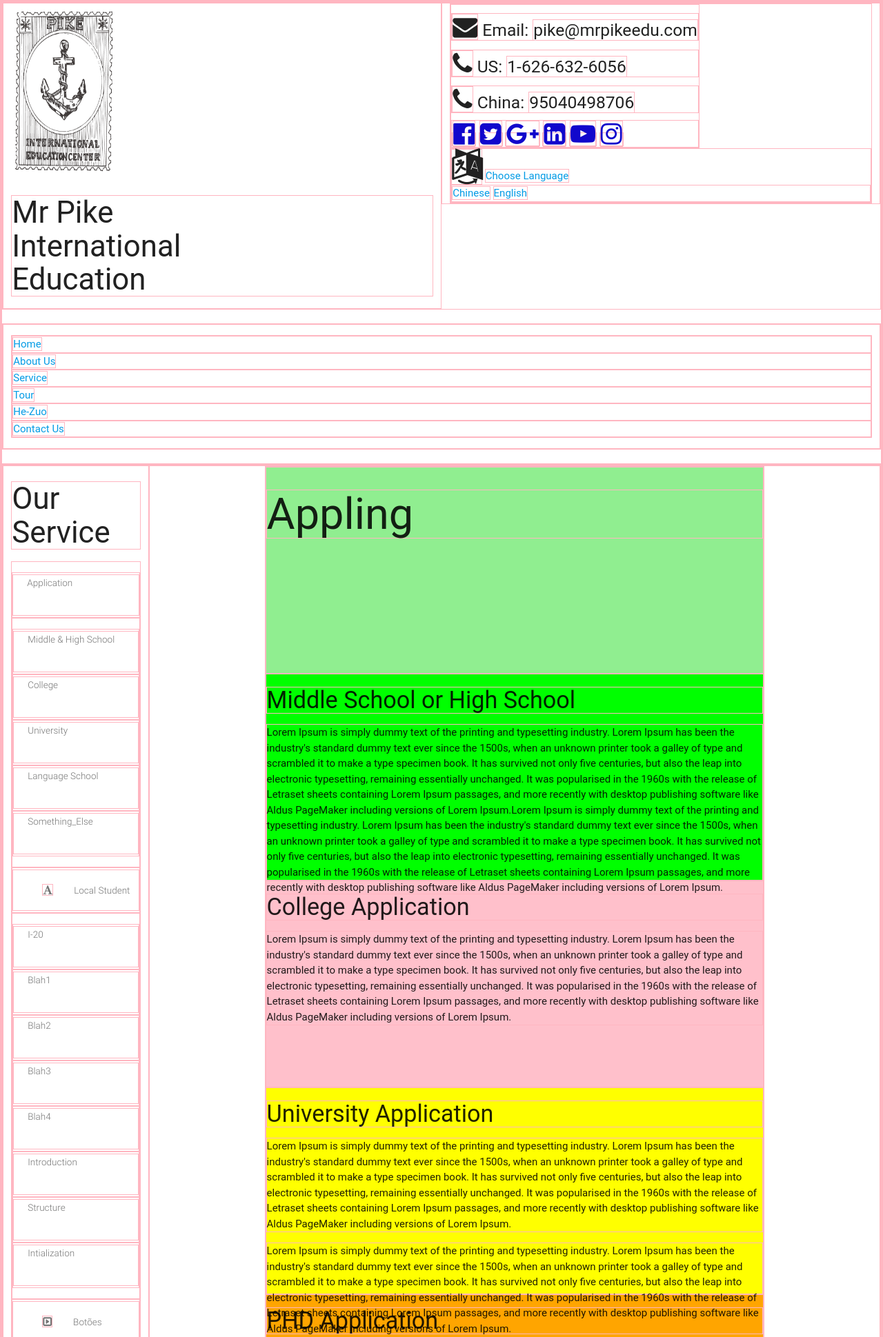
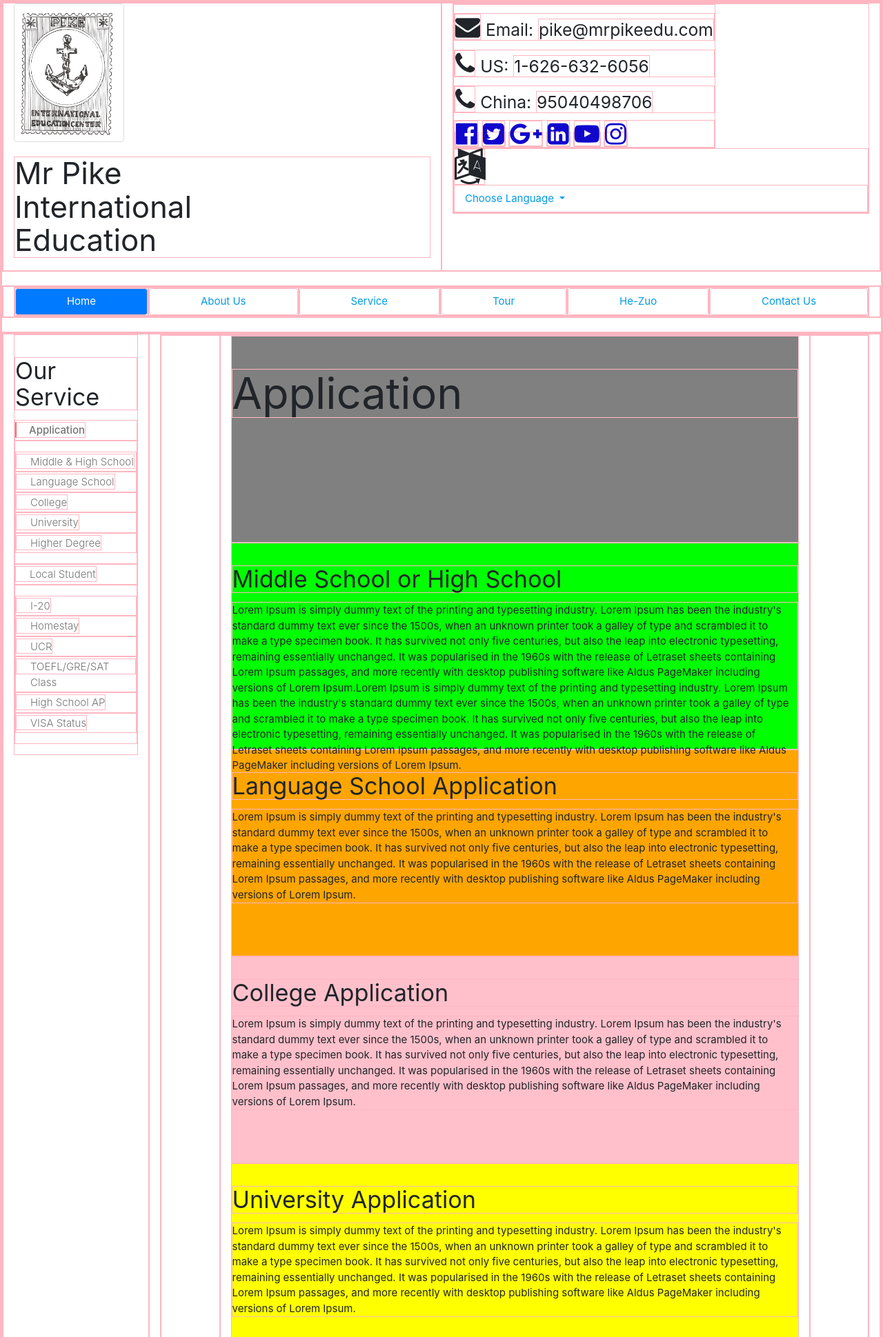
Before and after one commit to pikeedu/mrpike, a Django app: page /service in a window 1280 px wide. Shown: the top 1939 px of the page at 69% size. Run offline with Django 3.2, Linux system fonts and the light colour scheme; some libraries are stand-ins or nearby versions; some web fonts are replaced.

Commit message:
revise service page

```diff
--- a/apps/eng/static/eng/css/service/service.css
+++ b/apps/eng/static/eng/css/service/service.css
@@ -2,23 +2,27 @@
   border: 1px solid lightpink;
 }
 
-@import 'https://fonts.googleapis.com/css?family=Roboto';
+.side-menu{
+  /*min-height: 100px;*/
+  /*min-height: 1000px;*/
+}
+/*@import 'https://fonts.googleapis.com/css?family=Roboto';
 .side-menu {
   font-family: 'Roboto', sans-serif;
   position: relative;
-  /*position: absolute;*/
-  /*top: 0;*/
   left: 0;
   margin: 0;
   padding: 0;
+  width:auto;
+  overflow: hidden;*/
   /*height: 100%;*/
   /*width: 60px;*/
-  width:auto;
-  list-style-type: none;
+  /*list-style-type: none;*/
   /*background: lightgreen;*/
-  overflow: hidden;
+  /*position: absolute;*/
+  /*top: 0;*/
   /*transition: width .5s;*/
-}
+/*}*/
 
 /*.side-menu:hover {
   width: 300px;
@@ -26,28 +30,28 @@
 
 .sub-menu{
   /*list-style: none;*/
-  list-style-type: none;
+  /*list-style-type: none;*/
 }
 
 /*.side-menu li {
   width: 450px;
 }*/
 
-.side-menu li span {
+/*.side-menu li span {
   font-size: 1rem;
   margin: 20px 30px 0 22px;
+}*/
+
+.side-menu li a {
+  /*display: block;*/
+  /*font-size: .9rem;*/
+  /*text-decoration: none;*/
+  /*color: #FFF;*/
+  /*height: 60px;*/
 }
 
-.side-menu li a {
-  display: block;
-  font-size: .9rem;
-  text-decoration: none;
-  /*color: #FFF;*/
-  height: 60px;
-}
-
-.side-menu li a:hover,
-.side-menu li:first-child a {
+/*.side-menu li a:hover,*/
+/*.side-menu li:first-child a {*/
   /*background: #14081d;*/
-  display: block;
-}
+  /*display: block;*/
+/*}*/
--- a/apps/eng/static/eng/javascript/service/service.js
+++ b/apps/eng/static/eng/javascript/service/service.js
@@ -1,3 +1,17 @@
 $(document).ready(function(){
   $('.scrollspy').scrollSpy();
 });
+
+// var $window = window;
+var sidebar = document.querySelector('#sidebar');
+
+var offset = 50;
+
+window.addEventListener('scroll', function() {
+    // console.log('scroll');
+    if(window.scrollY >= offset) {
+        sidebar.style.marginTop = window.scrollY-offset+10 + 'px';
+    } else {
+        sidebar.style.marginTop = '0px';
+    }
+});
--- a/apps/eng/templates/eng/service/service.html
+++ b/apps/eng/templates/eng/service/service.html
@@ -5,22 +5,23 @@
     <title>Mr.Pike | Service</title>
     {% load staticfiles %}
     <link rel="stylesheet" href="{% static 'eng/css/service/service.css' %}">
-    <link rel='stylesheet prefetch' href='https://maxcdn.bootstrapcdn.com/font-awesome/4.6.3/css/font-awesome.min.css'>
     <link rel="stylesheet" href="https://cdnjs.cloudflare.com/ajax/libs/font-awesome/4.7.0/css/font-awesome.min.css">
+    <link rel="stylesheet" href="{% static 'eng/css/master/bootstrap.min.css' %}">
     <link rel="stylesheet" href="{% static 'eng/css/master/materialize.min.css' %}">
     <script src="https://ajax.googleapis.com/ajax/libs/jquery/3.2.1/jquery.min.js"></script>
+    <script type="text/javascript" src="{% static 'eng/javascript/master/bootstrap.min.js' %}"></script>
     <script type="text/javascript" src="{% static 'eng/javascript/master/materialize.min.js' %}"></script>
     <script type="text/javascript" src="{% static 'eng/javascript/service/service.js' %}"></script>
   </head>
   <body>
     <header>
       <div id="top_banner" class="row">
-        <div class="col s6">
+        <div class="col-md-6">
           <img id="logo_image" src="./../static/eng/images/logo.png" alt="logo" class="img-thumbnail" width="160" height="250">
           <h3 id="logo_text">Mr Pike <br>International <br>Education</h3>
         </div>
 
-        <div id="banner_info" class="col s6">
+        <div id="banner_info" class="col-md-6">
           <div id="banner_right">
             <div id="banner_contact" style="display:inline-block">
               <h5><i class="fa fa-envelope" style="font-size:36px"></i>&nbsp;Email: <span class="number_email">pike@mrpikeedu.com</span></h5>
@@ -51,7 +52,7 @@
       </div>
 
       <div class="row">
-        <div class="col s12">
+        <div class="col-md-12">
           <ul class="nav nav-pills nav-fill">
             <li class="nav-item">
               <a class="nav-link active" href="#">Home</a>
@@ -77,84 +78,108 @@
     </header>
     <main>
       <div class="row">
-        <div class="col s2">
-          <h3>Our Service</h3>
-          <ul class="side-menu section table-of-contents">
-            <li><a href="#apply">Application</a></li>
+        <div class="col-md-2">
+          <ul id="sidebar" class="side-menu section table-of-contents">
+            <h4>Our Service</h4>
+            <li><a href="#application">Application</a></li>
               <ul class="sub-menu section table-of-contents">
                 <li><a href="#middle_and_high_school">Middle & High School</a></li>
+                <li><a href="#language_school">Language School</a></li>
                 <li><a href="#college">College</a></li>
                 <li><a href="#university">University</a></li>
-              <li><a href="#language_school">Language School</a></li>
-              <li><a href="#phd">Something_Else</a></li>
+                <li><a href="#higher_degree">Higher Degree</a></li>
               </ul>
-            <li><a href="#"><span class="fa fa-font"></span>Local Student</a></li>
+            <li><a href="#local_student">Local Student</a></li>
               <ul class="sub-menu section table-of-contents">
-              <li><a href="#">I-20</a></li>
-              <li><a href="#">Blah1</a></li>
-              <li><a href="#">Blah2</a></li>
-              <li><a href="#">Blah3</a></li>
-              <li><a href="#">Blah4</a></li>
-              <li><a href="#introduction">Introduction</a></li>
-              <li><a href="#structure">Structure</a></li>
-              <li><a href="#initialization">Intialization</a></li>
+                <li><a href="#i-20">I-20</a></li>
+                <li><a href="#homestay">Homestay</a></li>
+                <li><a href="#ucr">UCR</a></li>
+                <li><a href="#classes">TOEFL/GRE/SAT Class</a></li>
+                <li><a href="#ap">High School AP</a></li>
+                <li><a href="#visa">VISA Status</a></li>
               </ul>
-            <li><a href="#"><span class="fa fa-caret-square-o-right"></span>Botões</a></li>
-            <li><a href="#"><span class="fa fa-check-square"></span>Formulários</a></li>
-            <li><a href="#"><span class="fa  fa-square"></span>Cards</a></li>
-            <li><a href="#"><span class="fa fa-bars"></span>Menu</a></li>
           </ul>
         </div>
-        <div class="col s10">
-          <div class="container">
-            <div id="apply" style="height:300px; background-color:lightgreen">
-              <h1>Appling</h1>
+
+        <div class="col-md-10">
+          <div class="row">
+            <div class="col-md-1">
             </div>
-            <div id="middle_and_high_school" style="height:300px; background-color:lime">
+
+            <div class="col-md-10">
+              <div id="application" class="section scrollspy" style="height:300px; background-color:grey">
+                <h1>Application</h1>
+              </div>
+              <div id="middle_and_high_school" class="section scrollspy" style="height:300px; background-color:lime">
                 <h4>Middle School or High School</h4>
                 <p>Lorem Ipsum is simply dummy text of the printing and typesetting industry. Lorem Ipsum has been the industry's standard dummy text ever since the 1500s, when an unknown printer took a galley of type and scrambled it to make a type specimen book. It has survived not only five centuries, but also the leap into electronic typesetting, remaining essentially unchanged. It was popularised in the 1960s with the release of Letraset sheets containing Lorem Ipsum passages, and more recently with desktop publishing software like Aldus PageMaker including versions of Lorem Ipsum.Lorem Ipsum is simply dummy text of the printing and typesetting industry. Lorem Ipsum has been the industry's standard dummy text ever since the 1500s, when an unknown printer took a galley of type and scrambled it to make a type specimen book. It has survived not only five centuries, but also the leap into electronic typesetting, remaining essentially unchanged. It was popularised in the 1960s with the release of Letraset sheets containing Lorem Ipsum passages, and more recently with desktop publishing software like Aldus PageMaker including versions of Lorem Ipsum.</p>
               </div>
-            <div id="college" style="height:300px; background-color:pink">
+              <div id="language_school" class="section scrollspy" style="height:300px; background-color:orange">
+                <h4>Language School Application</h4>
+                <p>Lorem Ipsum is simply dummy text of the printing and typesetting industry. Lorem Ipsum has been the industry's standard dummy text ever since the 1500s, when an unknown printer took a galley of type and scrambled it to make a type specimen book. It has survived not only five centuries, but also the leap into electronic typesetting, remaining essentially unchanged. It was popularised in the 1960s with the release of Letraset sheets containing Lorem Ipsum passages, and more recently with desktop publishing software like Aldus PageMaker including versions of Lorem Ipsum. </p>
+
+              </div>
+              <div id="college"  class="section scrollspy" style="height:300px; background-color:pink">
                 <h4>College Application</h4>
                 <p>Lorem Ipsum is simply dummy text of the printing and typesetting industry. Lorem Ipsum has been the industry's standard dummy text ever since the 1500s, when an unknown printer took a galley of type and scrambled it to make a type specimen book. It has survived not only five centuries, but also the leap into electronic typesetting, remaining essentially unchanged. It was popularised in the 1960s with the release of Letraset sheets containing Lorem Ipsum passages, and more recently with desktop publishing software like Aldus PageMaker including versions of Lorem Ipsum. </p>
               </div>
-            <div id="university" style="height:300px; background-color:yellow">
+              <div id="university" class="section scrollspy" style="height:300px; background-color:yellow">
                 <h4>University Application</h4>
                 <p>Lorem Ipsum is simply dummy text of the printing and typesetting industry. Lorem Ipsum has been the industry's standard dummy text ever since the 1500s, when an unknown printer took a galley of type and scrambled it to make a type specimen book. It has survived not only five centuries, but also the leap into electronic typesetting, remaining essentially unchanged. It was popularised in the 1960s with the release of Letraset sheets containing Lorem Ipsum passages, and more recently with desktop publishing software like Aldus PageMaker including versions of Lorem Ipsum. </p>
-              <p>Lorem Ipsum is simply dummy text of the printing and typesetting industry. Lorem Ipsum has been the industry's standard dummy text ever since the 1500s, when an unknown printer took a galley of type and scrambled it to make a type specimen book. It has survived not only five centuries, but also the leap into electronic typesetting, remaining essentially unchanged. It was popularised in the 1960s with the release of Letraset sheets containing Lorem Ipsum passages, and more recently with desktop publishing software like Aldus PageMaker including versions of Lorem Ipsum.</p>
               </div>
-            <div id="phd" style="height:300px; background-color:orange">
-              <h4>PHD Application</h4>
+              <div id="higher_degree" class="section scrollspy" style="height:300px; background-color:purple">
+                <h4>Higher Degree Application</h4>
                 <p>Lorem Ipsum is simply dummy text of the printing and typesetting industry. Lorem Ipsum has been the industry's standard dummy text ever since the 1500s, when an unknown printer took a galley of type and scrambled it to make a type specimen book. It has survived not only five centuries, but also the leap into electronic typesetting, remaining essentially unchanged. It was popularised in the 1960s with the release of Letraset sheets containing Lorem Ipsum passages, and more recently with desktop publishing software like Aldus PageMaker including versions of Lorem Ipsum. </p>
-              <p>Lorem Ipsum is simply dummy text of the printing and typesetting industry. Lorem Ipsum has been the industry's standard dummy text ever since the 1500s, when an unknown printer took a galley of type and scrambled it to make a type specimen book. It has survived not only five centuries, but also the leap into electronic typesetting, remaining essentially unchanged. It was popularised in the 1960s with the release of Letraset sheets containing Lorem Ipsum passages, and more recently with desktop publishing software like Aldus PageMaker including versions of Lorem Ipsum.</p>
               </div>
-
-            <div class="high_school">
+              <div id="local_student" class="section scrollspy" style="height:300px; background-color:lime">
+                <h4>Local Student Service</h4>
                 <p>Lorem Ipsum is simply dummy text of the printing and typesetting industry. Lorem Ipsum has been the industry's standard dummy text ever since the 1500s, when an unknown printer took a galley of type and scrambled it to make a type specimen book. It has survived not only five centuries, but also the leap into electronic typesetting, remaining essentially unchanged. It was popularised in the 1960s with the release of Letraset sheets containing Lorem Ipsum passages, and more recently with desktop publishing software like Aldus PageMaker including versions of Lorem Ipsum. </p>
-              <p>Lorem Ipsum is simply dummy text of the printing and typesetting industry. Lorem Ipsum has been the industry's standard dummy text ever since the 1500s, when an unknown printer took a galley of type and scrambled it to make a type specimen book. It has survived not only five centuries, but also the leap into electronic typesetting, remaining essentially unchanged. It was popularised in the 1960s with the release of Letraset sheets containing Lorem Ipsum passages, and more recently with desktop publishing software like Aldus PageMaker including versions of Lorem Ipsum.</p>
               </div>
-            <div class="high_school">
+              <div id="i-20" class="section scrollspy" style="height:300px; background-color:orange">
+                <h4>Higher Degree Application</h4>
                 <p>Lorem Ipsum is simply dummy text of the printing and typesetting industry. Lorem Ipsum has been the industry's standard dummy text ever since the 1500s, when an unknown printer took a galley of type and scrambled it to make a type specimen book. It has survived not only five centuries, but also the leap into electronic typesetting, remaining essentially unchanged. It was popularised in the 1960s with the release of Letraset sheets containing Lorem Ipsum passages, and more recently with desktop publishing software like Aldus PageMaker including versions of Lorem Ipsum. </p>
-              <p>Lorem Ipsum is simply dummy text of the printing and typesetting industry. Lorem Ipsum has been the industry's standard dummy text ever since the 1500s, when an unknown printer took a galley of type and scrambled it to make a type specimen book. It has survived not only five centuries, but also the leap into electronic typesetting, remaining essentially unchanged. It was popularised in the 1960s with the release of Letraset sheets containing Lorem Ipsum passages, and more recently with desktop publishing software like Aldus PageMaker including versions of Lorem Ipsum.</p>
               </div>
-
-            <div class="high_school">
-              <p>Lorem Ipsum is simply dummy text of the printing and typesetting industry. Lorem Ipsum has been the industry's standard dummy text ever since the 1500s, when an unknown printer took a galley of type and scrambled it to make a type specimen book. It has survived not only five centuries, but also the leap into electronic typesetting, remaining essentially unchanged. It was popularised in the 1960s with the release of Letraset sheets containing Lorem Ipsum passages, and more recently with desktop publishing software like Aldus PageMaker including versions of Lorem Ipsum.Lorem Ipsum is simply dummy text of the printing and typesetting industry. Lorem Ipsum has been the industry's standard dummy text ever since the 1500s, when an unknown printer took a galley of type and scrambled it to make a type specimen book. It has survived not only five centuries, but also the leap into electronic typesetting, remaining essentially unchanged. It was popularised in the 1960s with the release of Letraset sheets containing Lorem Ipsum passages, and more recently with desktop publishing software like Aldus PageMaker including versions of Lorem Ipsum.</p>
+              <div id="homestay" class="section scrollspy" style="height:300px; background-color:yello">
+                <h4>Home Stay</h4>
+                <p>Lorem Ipsum is simply dummy text of the printing and typesetting industry. Lorem Ipsum has been the industry's standard dummy text ever since the 1500s, when an unknown printer took a galley of type and scrambled it to make a type specimen book. It has survived not only five centuries, but also the leap into electronic typesetting, remaining essentially unchanged. It was popularised in the 1960s with the release of Letraset sheets containing Lorem Ipsum passages, and more recently with desktop publishing software like Aldus PageMaker including versions of Lorem Ipsum. </p>
               </div>
-            <div class="high_school">
+              <div id="ucr" class="section scrollspy" style="height:300px; background-color:lightblue">
+                <h4>UCR Program</h4>
                 <p>Lorem Ipsum is simply dummy text of the printing and typesetting industry. Lorem Ipsum has been the industry's standard dummy text ever since the 1500s, when an unknown printer took a galley of type and scrambled it to make a type specimen book. It has survived not only five centuries, but also the leap into electronic typesetting, remaining essentially unchanged. It was popularised in the 1960s with the release of Letraset sheets containing Lorem Ipsum passages, and more recently with desktop publishing software like Aldus PageMaker including versions of Lorem Ipsum. </p>
-              <p>Lorem Ipsum is simply dummy text of the printing and typesetting industry. Lorem Ipsum has been the industry's standard dummy text ever since the 1500s, when an unknown printer took a galley of type and scrambled it to make a type specimen book. It has survived not only five centuries, but also the leap into electronic typesetting, remaining essentially unchanged. It was popularised in the 1960s with the release of Letraset sheets containing Lorem Ipsum passages, and more recently with desktop publishing software like Aldus PageMaker including versions of Lorem Ipsum.</p>
               </div>
-            <div class="high_school">
+              <div id="classes" class="section scrollspy" style="height:300px; background-color:lightpink">
+                <h4>TOEFL GRE SAT</h4>
                 <p>Lorem Ipsum is simply dummy text of the printing and typesetting industry. Lorem Ipsum has been the industry's standard dummy text ever since the 1500s, when an unknown printer took a galley of type and scrambled it to make a type specimen book. It has survived not only five centuries, but also the leap into electronic typesetting, remaining essentially unchanged. It was popularised in the 1960s with the release of Letraset sheets containing Lorem Ipsum passages, and more recently with desktop publishing software like Aldus PageMaker including versions of Lorem Ipsum. </p>
-              <p>Lorem Ipsum is simply dummy text of the printing and typesetting industry. Lorem Ipsum has been the industry's standard dummy text ever since the 1500s, when an unknown printer took a galley of type and scrambled it to make a type specimen book. It has survived not only five centuries, but also the leap into electronic typesetting, remaining essentially unchanged. It was popularised in the 1960s with the release of Letraset sheets containing Lorem Ipsum passages, and more recently with desktop publishing software like Aldus PageMaker including versions of Lorem Ipsum.</p>
+              </div>
+              <div id="ap" class="section scrollspy" style="height:300px; background-color:aqua">
+                <h4>High School AP</h4>
+                <p>Lorem Ipsum is simply dummy text of the printing and typesetting industry. Lorem Ipsum has been the industry's standard dummy text ever since the 1500s, when an unknown printer took a galley of type and scrambled it to make a type specimen book. It has survived not only five centuries, but also the leap into electronic typesetting, remaining essentially unchanged. It was popularised in the 1960s with the release of Letraset sheets containing Lorem Ipsum passages, and more recently with desktop publishing software like Aldus PageMaker including versions of Lorem Ipsum. </p>
+              </div>
+              <div id="visa" class="section scrollspy" style="height:300px; background-color:brown">
+                <h4>Visa Stutas</h4>
+                <p>Lorem Ipsum is simply dummy text of the printing and typesetting industry. Lorem Ipsum has been the industry's standard dummy text ever since the 1500s, when an unknown printer took a galley of type and scrambled it to make a type specimen book. It has survived not only five centuries, but also the leap into electronic typesetting, remaining essentially unchanged. It was popularised in the 1960s with the release of Letraset sheets containing Lorem Ipsum passages, and more recently with desktop publishing software like Aldus PageMaker including versions of Lorem Ipsum. </p>
+              </div>
+            </div>
+            <div class="col-md-1">
             </div>
           </div>
         </div>
       </div>
+    </main>
+    <footer>
+    </footer>
+    <script type="text/javascript">
+    var sidebar = document.querySelector('#sidebar');
 
 
+    window.addEventListener('scroll', function() {
 
-    </main>
+        if(window.scrollY >= offset) {
+            sidebar.style.marginTop = window.scrollY - 150 + 'px';
+        } else {
+            sidebar.style.marginTop = '0px';
+        }
+    });
+    </script>
   </body>
 </html>
```
Also changed, not shown: apps/eng/static/eng/css/index/index.css (+9 -5 lines). Lines whose indentation alone changed are shown as unchanged.
